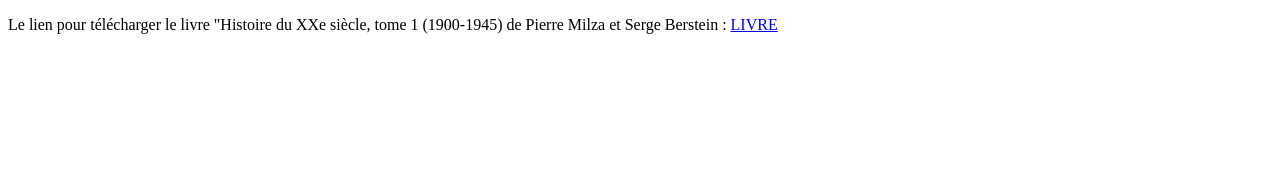
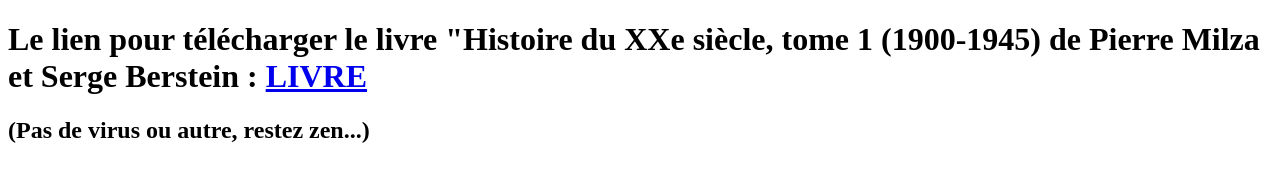
Before and after one commit to ntnbr/DiscoveringGit, a plain HTML site: page index.html in a window 1280 px wide. Drawn offline with Linux system fonts and the light colour scheme.

Commit message:
Update index.html

```diff
--- a/index.html
+++ b/index.html
@@ -4,8 +4,9 @@
 	<title>Yo</title>
 </head>
 <body>
-	<p>Le lien pour télécharger le livre "Histoire du XXe siècle, tome 1 (1900-1945) de Pierre Milza et Serge Berstein :
-		<a title="Livre d'histoire de Pierre Milza" href="livre.zip">LIVRE</a></p>
+	<h1>Le lien pour télécharger le livre "Histoire du XXe siècle, tome 1 (1900-1945) de Pierre Milza et Serge Berstein :
+		<a title="Livre d'histoire de Pierre Milza" href="livre.zip">LIVRE</a></h2>
+	<h2> (Pas de virus ou autre, restez zen...) </h2>
 
 </body>
 </html>
```
